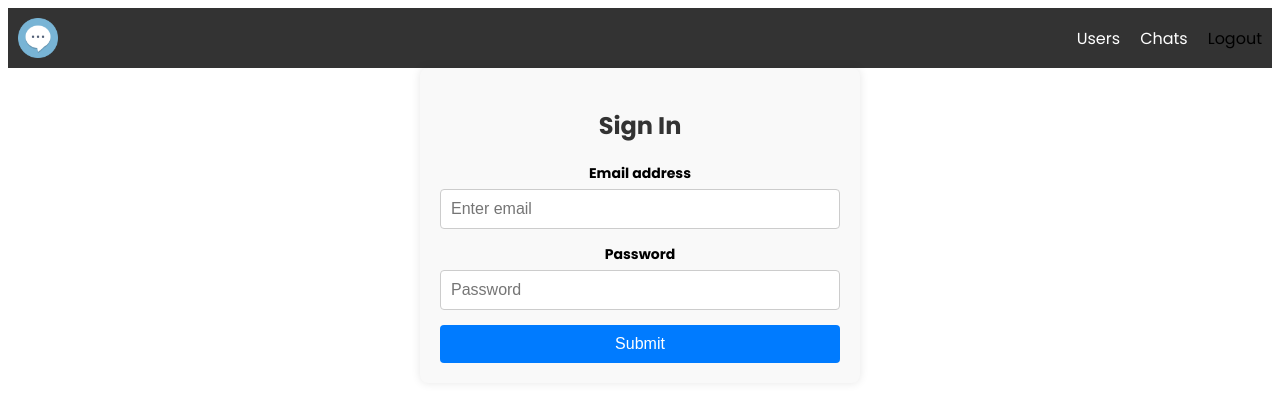
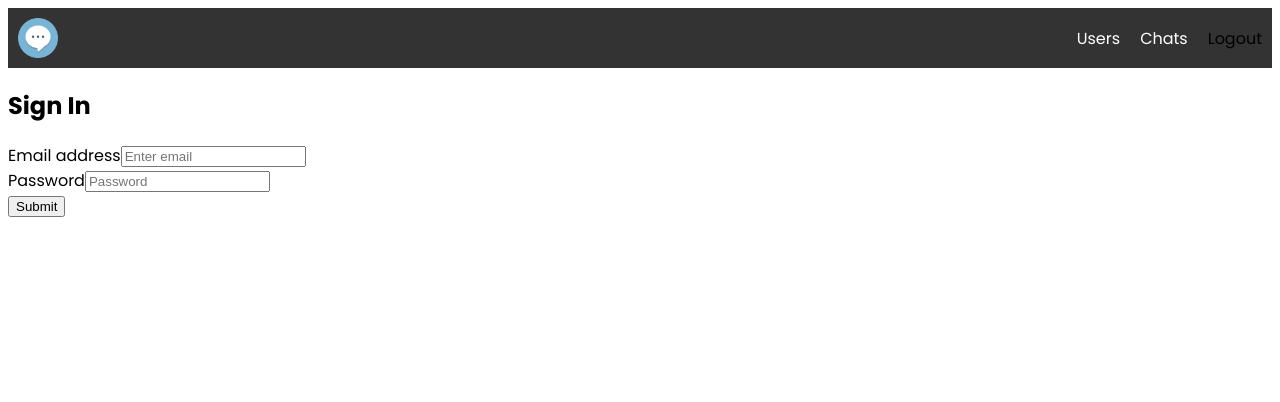
Before and after one commit to Manish0213/Chat_Application, a React (Create React App) app in the folder frontend/: page /login in a window 1280 px wide. Shown: the top 402 px of the page. Built offline with nearby package versions, Linux system fonts and the light colour scheme.

Commit message:
login related thing done again

```diff
--- a/frontend/src/App.css
+++ b/frontend/src/App.css
@@ -175,64 +175,3 @@ body {
   height: 40px;
   width: 40px;
 }
-
-/* login form design */
-
-/* Styling for the form container */
-.form-container {
-  max-width: 400px;
-  margin: 0 auto;
-  padding: 20px;
-  background-color: #f9f9f9;
-  border-radius: 8px;
-  box-shadow: 0 0 10px rgba(0, 0, 0, 0.1);
-  text-align: center;
-}
-
-/* Styling for the form heading */
-.form-container h2 {
-  margin-bottom: 20px;
-  font-size: 24px;
-  font-weight: bold;
-  color: #333;
-}
-
-/* Form group styling */
-.form-group {
-  margin-bottom: 15px;
-}
-
-/* Label styling */
-.form-group label {
-  display: block;
-  margin-bottom: 5px;
-  font-weight: bold;
-  font-size: 14px;
-}
-
-/* Input field styling */
-.form-group input {
-  width: 100%;
-  padding: 10px;
-  font-size: 16px;
-  border: 1px solid #ccc;
-  border-radius: 4px;
-  box-sizing: border-box;
-}
-
-/* Button styling */
-button[type="submit"] {
-  width: 100%;
-  padding: 10px;
-  background-color: #007bff;
-  color: white;
-  font-size: 16px;
-  border: none;
-  border-radius: 4px;
-  cursor: pointer;
-  transition: background-color 0.3s ease;
-}
-
-button[type="submit"]:hover {
-  background-color: #0056b3;
-}
```
